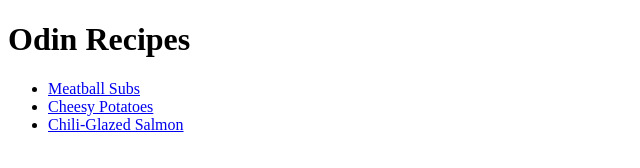
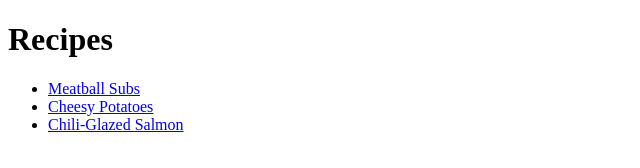
Before and after one commit to acondieee/odin-recipes, a plain HTML site: page index.html in a window 1280 px wide. Shown: the whole page, without its empty margins (0-640 px from the left). Drawn offline with Linux system fonts and the light colour scheme.

Commit message:
Edited file

```diff
--- a/index.html
+++ b/index.html
@@ -2,10 +2,10 @@
 <html lang="en">
 <head>
     <meta charset="UTF-8">
-    <title>Document</title>
+    <title>Recipes</title>
 </head>
 <body>
-   <h1>Odin Recipes</h1>
+   <h1>Recipes</h1>
    <ul>
    <li><a href="recipes/meatballsubs.html">Meatball Subs</a></li>
    <li><a href="recipes/potatoes.html">Cheesy Potatoes</a></li>
```
